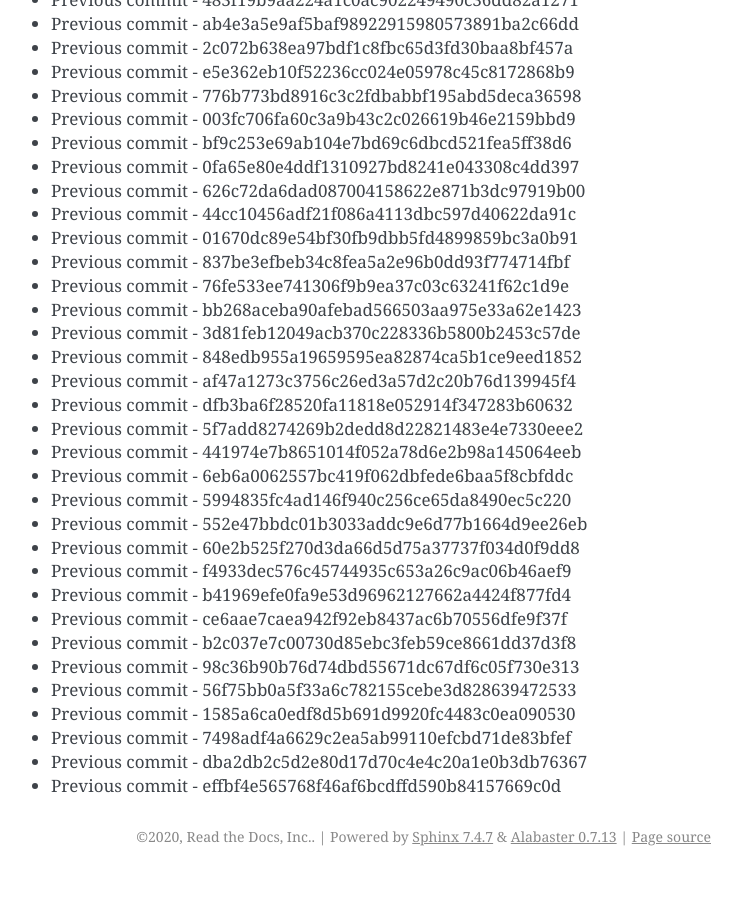
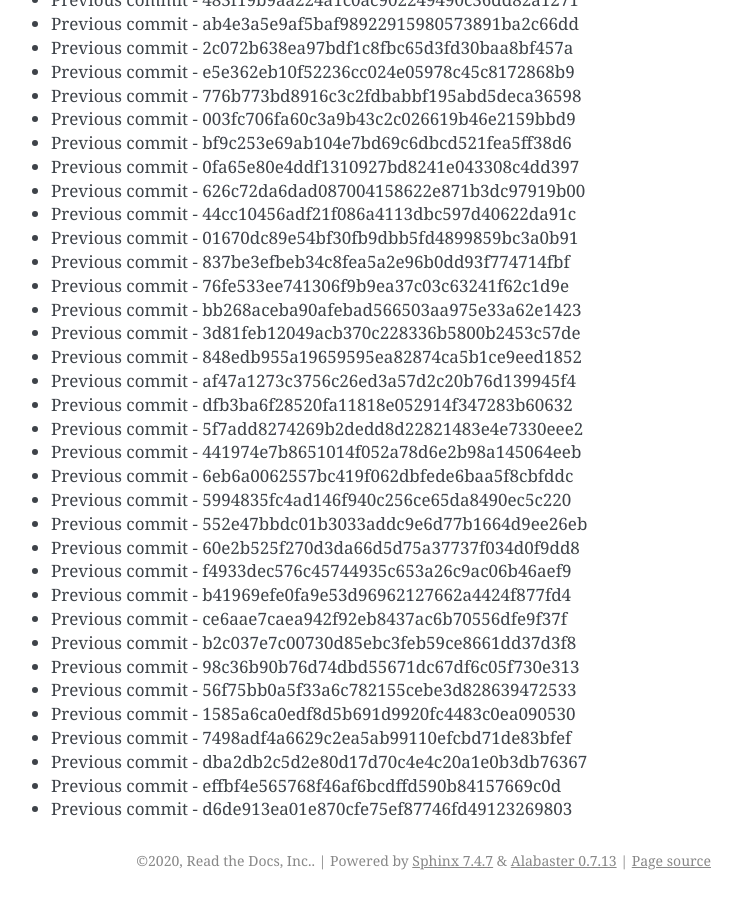
Before and after one commit to readthedocs/rtd-git-stresstest, a Sphinx documentation site: the page built from docs/updates.rst, in a window 1280 px wide and 900 px high, scrolled down 95224 px. Shown: the whole window, without its empty margins (399-1141 px from the left). Built offline with Sphinx 7.4.7, drawn with Linux system fonts in a browser that asks for light colours; before the commit the page ends 96100 px from its top, so only the background shows below that.

Commit message:
Generating commit from previous: d6de913ea01e870cfe75ef87746fd49123269803

```diff
--- a/docs/updates.rst
+++ b/docs/updates.rst
@@ -4033,3 +4033,4 @@ It can be tested for any performance characteristics.
 * Previous commit - 7498adf4a6629c2ea5ab99110efcbd71de83bfef
 * Previous commit - dba2db2c5d2e80d17d70c4e4c20a1e0b3db76367
 * Previous commit - effbf4e565768f46af6bcdffd590b84157669c0d
+* Previous commit - d6de913ea01e870cfe75ef87746fd49123269803
```
